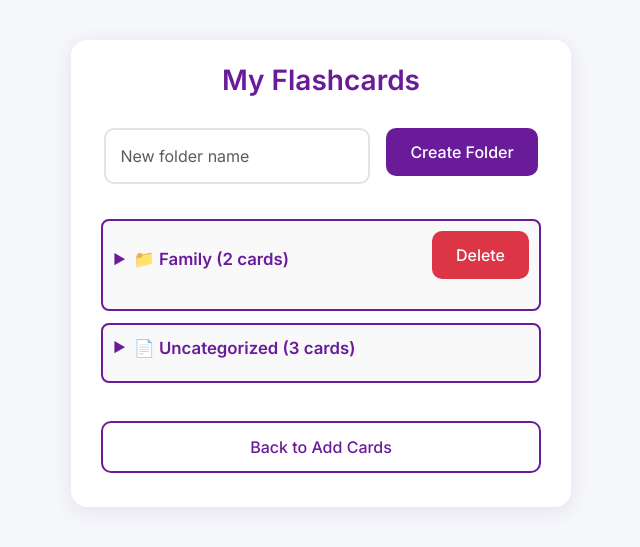
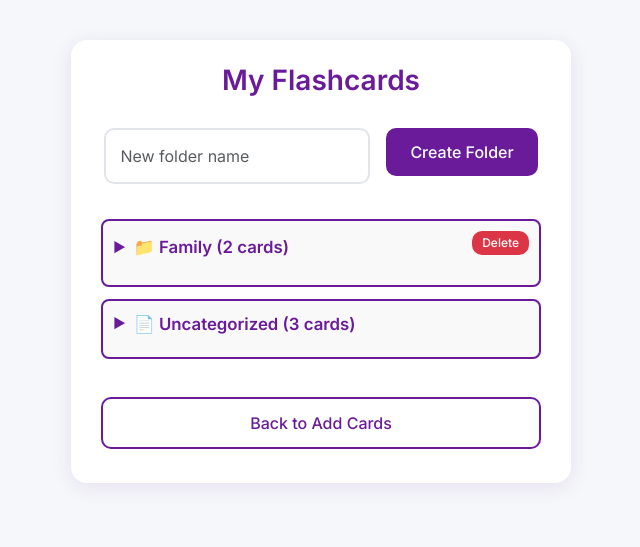
Before and after one commit to senakathy/FlashcardApp, a Flask app: page /my-flashcards in a window 1280 px wide. Shown: the top 547 px of the page, without its empty margins (319-959 px from the left). Run offline with Flask 3, Linux system fonts and the light colour scheme.

Commit message:
Make the delete folder button visually smaller
Add a new CSS class `.folder-delete-btn` to `templates/my-flashcards.html` to reduce the font-size and padding of the delete button.

Replit-Commit-Author: Agent
Replit-Commit-Session-Id: 113bc2d9-a300-48e6-b037-9d6611f57268
Replit-Commit-Checkpoint-Type: full_checkpoint
Replit-Commit-Screenshot-Url: https://storage.googleapis.com/screenshot-production-us-central1/344f60af-72fa-46d7-afe4-e6e8d1e00bbd/113bc2d9-a300-48e6-b037-9d6611f57268/1hJME0d

```diff
--- a/templates/my-flashcards.html
+++ b/templates/my-flashcards.html
@@ -19,6 +19,10 @@
             justify-content: space-between;
             align-items: center;
             margin-bottom: 10px;
+        }
+        .folder-delete-btn {
+            font-size: 0.75em;
+            padding: 3px 10px;
         }
         .folder-name {
             color: #6a1b9a;
@@ -136,7 +140,7 @@
                         📁 {{ folder.name }} ({{ folder.flashcards|length }} cards)
                     </span>
                     <form method="POST" action="/delete-folder/{{ folder.id }}" style="display: inline;">
-                        <button type="submit" class="btn btn-sm btn-danger" onclick="return confirm('Delete this folder? Flashcards will move to Uncategorized.')">Delete</button>
+                        <button type="submit" class="btn btn-sm btn-danger folder-delete-btn" onclick="return confirm('Delete this folder? Flashcards will move to Uncategorized.')">Delete</button>
                     </form>
                 </div>
                 <div class="folder-cards">
```
